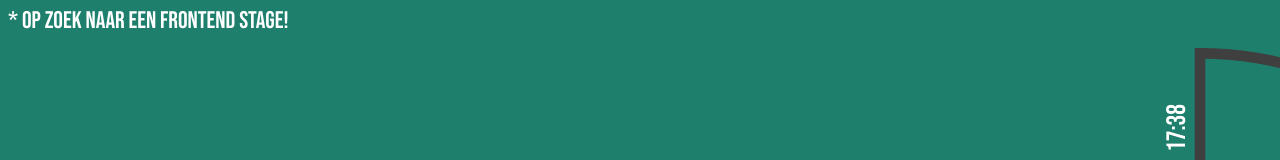
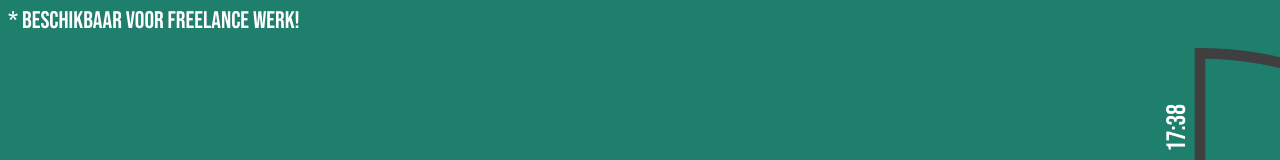
Before and after one commit to rutgerkock/portfolio, a SvelteKit app: page / in a window 1280 px wide. Shown: the top 160 px of the page. Built offline with nearby package versions, Linux system fonts and the light colour scheme; a web font is replaced by a local one.

Commit message:
Update +page.svelte

```diff
--- a/src/routes/+page.svelte
+++ b/src/routes/+page.svelte
@@ -7,7 +7,7 @@
 </script>
 
 <main>
-    <p class="top_text">* Op zoek naar een frontend stage!</p>
+    <p class="top_text">* Beschikbaar voor freelance werk!</p>
     <h1>Rutger Kock</h1>
     <Circle main={true} />
     <Nav
```
